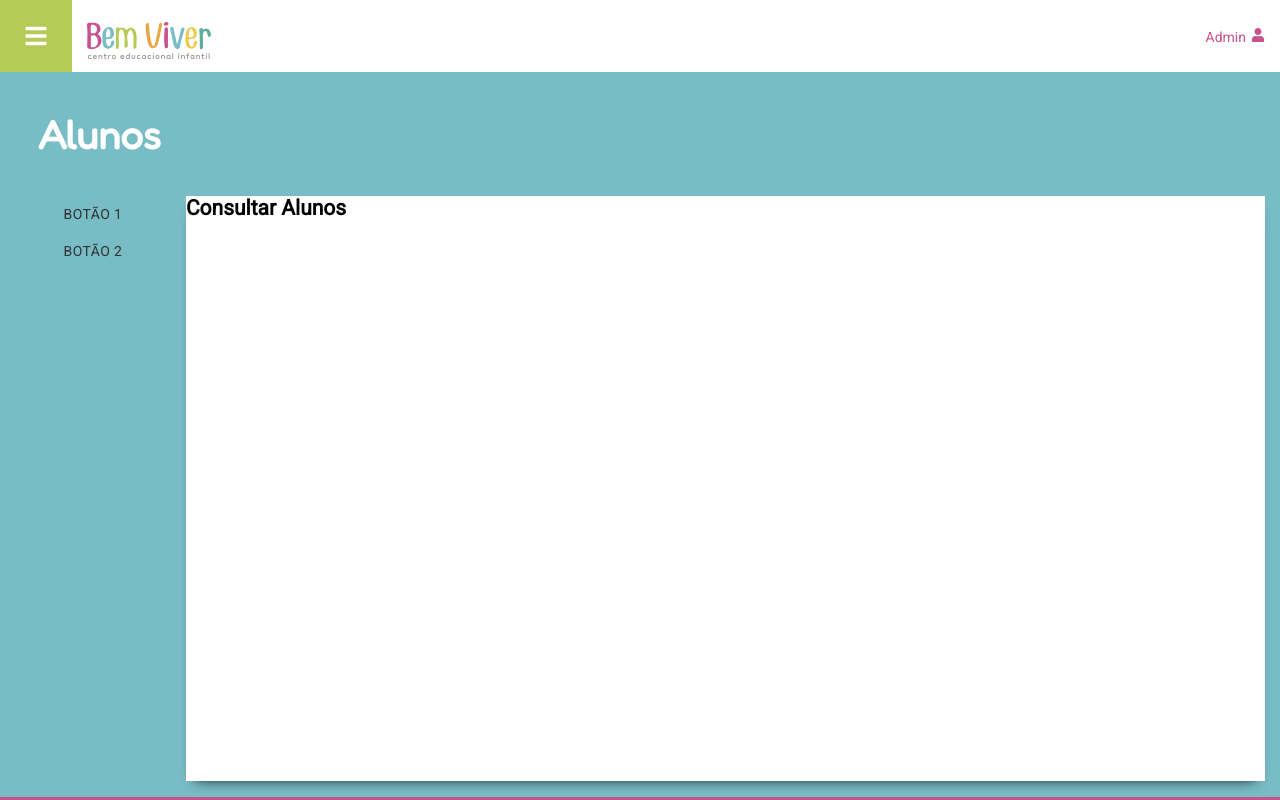
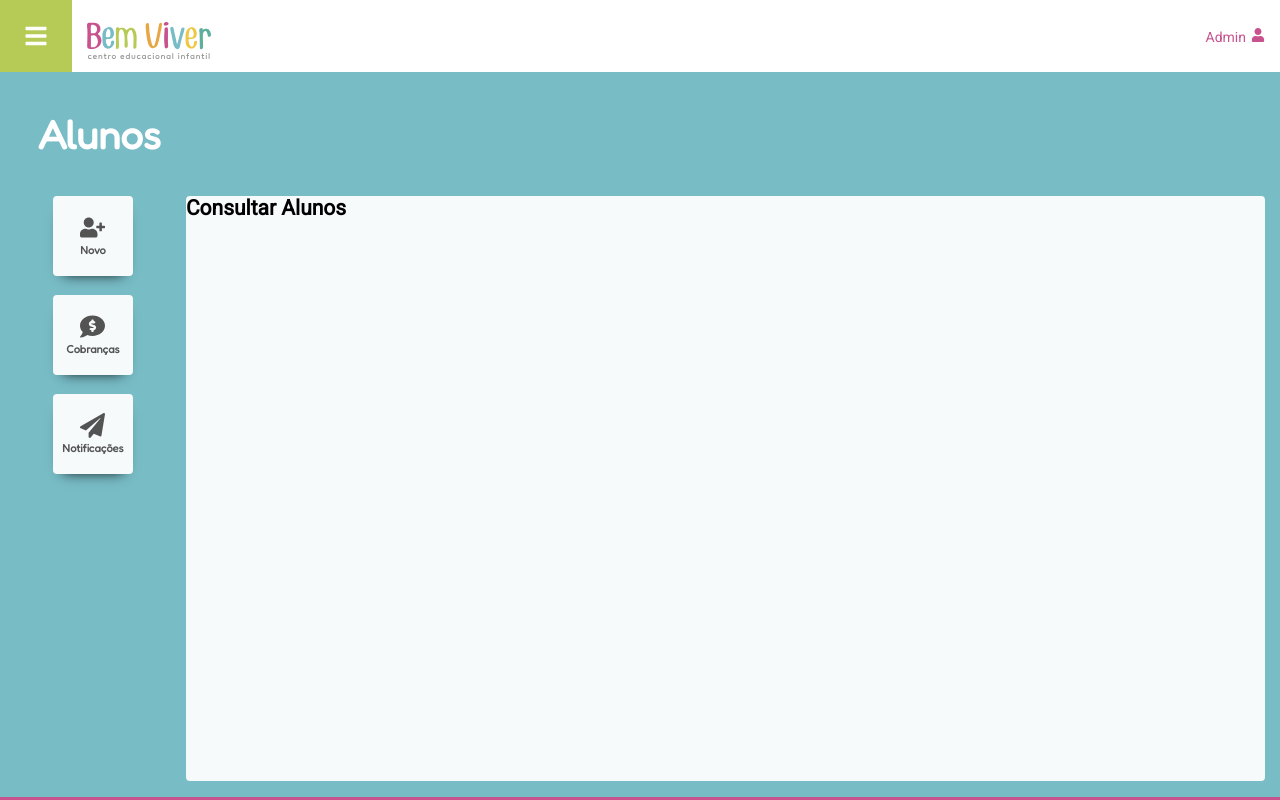
Before and after one commit to victortrindade1/bem-viver-admin, a React (Create React App) app: page /alunos in a window 1280 px wide. Built offline with nearby package versions, Linux system fonts and the light colour scheme.

Commit message:
Style Body Menu

```diff
--- a/src/components/BodyLayout/BodyMenu/index.tsx
+++ b/src/components/BodyLayout/BodyMenu/index.tsx
@@ -1,10 +1,18 @@
 import React from "react";
 import useMediaQuery from "@mui/material/useMediaQuery";
 import { FaEllipsisV } from "react-icons/fa";
-import { Container, MoreButtonContainer } from "./styles";
-import { Button } from "@mui/material";
 
-const BodyMenu: React.FC<IBodyMenu> = ({ links }: IBodyMenu) => {
+import {
+  Container,
+  MoreButtonContainer,
+  ButtonContainer,
+  LabelContainer,
+} from "./styles";
+
+const BodyMenu: React.FC<IBodyMenu> = ({
+  links,
+  backgroundColor,
+}: IBodyMenu) => {
   const breakpoint = useMediaQuery("(max-width:600px)");
 
   return (
@@ -15,8 +23,13 @@ const BodyMenu: React.FC<IBodyMenu> = ({ links }: IBodyMenu) => {
         </MoreButtonContainer>
       ) : (
         <Container>
-          <Button>Botão 1</Button>
-          <Button>Botão 2</Button>
+          {links &&
+            links.map(({ Icon, label }) => (
+              <ButtonContainer backgroundColor={backgroundColor}>
+                <Icon size={25} />
+                <LabelContainer>{label}</LabelContainer>
+              </ButtonContainer>
+            ))}
         </Container>
       )}
     </>
--- a/src/components/BodyLayout/BodyMenu/styles.ts
+++ b/src/components/BodyLayout/BodyMenu/styles.ts
@@ -1,4 +1,5 @@
 import styled from "styled-components";
+import { lighten } from "polished";
 
 export const Container = styled.div`
   height: 100%;
@@ -6,6 +7,7 @@ export const Container = styled.div`
   display: flex;
   flex-direction: column;
   padding-left: 15px;
+  align-items: center;
 `;
 
 export const MoreButtonContainer = styled.div`
@@ -13,3 +15,36 @@ export const MoreButtonContainer = styled.div`
   right: 27px;
   top: 16px;
 `;
+
+export const ButtonContainer = styled.div<IColor>`
+  height: 80px;
+  width: 80px;
+  background-color: ${(props) =>
+    props.backgroundColor
+      ? lighten(0.35, props.backgroundColor)
+      : "transparent"};
+  margin-bottom: 19px;
+  -webkit-box-shadow: 0px 8px 13px -10px #000000;
+  box-shadow: 0px 8px 13px -10px #000000;
+  border-radius: 4px;
+  display: flex;
+  flex-direction: column;
+  align-items: center;
+  justify-content: center;
+  color: ${(props) => props.theme.palette.primary.main};
+
+  svg {
+    color: ${(props) => props.theme.palette.primary.main};
+    margin-bottom: 3px;
+  }
+
+  font-family: "Fredoka";
+  font-size: 11px;
+  font-weight: bold;
+
+  :hover {
+    cursor: pointer;
+  }
+`;
+
+export const LabelContainer = styled.div``;
--- a/src/components/BodyLayout/index.tsx
+++ b/src/components/BodyLayout/index.tsx
@@ -11,13 +11,16 @@ interface IBodyLayout extends IBodyMenu {
 const BodyLayout: React.FC<IBodyLayout> = ({
   children,
   links,
+  backgroundColor,
 }: IBodyLayout) => {
   // const breakpoint = useMediaQuery("(max-width:600px)");
 
   return (
     <Container>
-      {links && <BodyMenu links={links} />}
-      <BodyContainer>{children}</BodyContainer>
+      {links && <BodyMenu links={links} backgroundColor={backgroundColor} />}
+      <BodyContainer backgroundColor={backgroundColor}>
+        {children}
+      </BodyContainer>
     </Container>
   );
 };
--- a/src/components/BodyLayout/styles.ts
+++ b/src/components/BodyLayout/styles.ts
@@ -1,4 +1,5 @@
 import styled from "styled-components";
+import { lighten } from "polished";
 
 export const Container = styled.div`
   display: flex;
@@ -7,12 +8,15 @@ export const Container = styled.div`
   height: auto;
 `;
 
-export const BodyContainer = styled.div`
+export const BodyContainer = styled.div<IColor>`
   width: 100%;
   height: calc(100vh - 215px);
-  background-color: #fff;
+  background-color: ${(props) =>
+    props.backgroundColor
+      ? lighten(0.35, props.backgroundColor)
+      : "transparent"};
   margin: 0 15px;
-  -webkit-box-shadow: 0px 10px 13px -7px #000000,
-    5px 5px 1px 5px rgba(101, 104, 114, 0);
-  box-shadow: 0px 8px 13px -10px #000000;
+  /* -webkit-box-shadow: 0px 8px 13px -10px #000000;
+  box-shadow: 0px 8px 13px -10px #000000; */
+  border-radius: 4px;
 `;
--- a/src/pages/Alunos/index.tsx
+++ b/src/pages/Alunos/index.tsx
@@ -1,20 +1,26 @@
 import React from "react";
-import { FaUser } from "react-icons/fa";
+import { FaUserPlus, FaCommentDollar, FaPaperPlane } from "react-icons/fa";
 
 import TitlePage from "components/TitlePage";
 import BodyLayout from "components/BodyLayout";
 
 import { Container } from "./styles";
+import theme from "styles/theme";
 
 const links = [
   {
     label: "Novo",
-    icon: FaUser,
+    Icon: FaUserPlus,
     url: "/alunos",
   },
   {
     label: "Cobranças",
-    icon: FaUser,
+    Icon: FaCommentDollar,
+    url: "/alunos",
+  },
+  {
+    label: "Notificações",
+    Icon: FaPaperPlane,
     url: "/alunos",
   },
 ];
@@ -23,7 +29,7 @@ const Alunos: React.FC = () => {
   return (
     <Container>
       <TitlePage titleLabel={"Alunos"} />
-      <BodyLayout links={links}>
+      <BodyLayout links={links} backgroundColor={theme.logo.azul}>
         <h2>Consultar Alunos</h2>
       </BodyLayout>
     </Container>
--- a/src/pages/Dashboard/index.tsx
+++ b/src/pages/Dashboard/index.tsx
@@ -4,12 +4,13 @@ import TitlePage from "components/TitlePage";
 import BodyLayout from "components/BodyLayout";
 
 import { Container } from "./styles";
+import theme from "styles/theme";
 
 const Dashboard: React.FC = () => {
   return (
     <Container>
       <TitlePage titleLabel="Dashboard" />
-      <BodyLayout>
+      <BodyLayout backgroundColor={theme.bg.main}>
         <h2>Últimos Pagamentos</h2>
       </BodyLayout>
     </Container>
--- a/src/styles/theme.ts
+++ b/src/styles/theme.ts
@@ -3,7 +3,8 @@ import { createTheme } from "@mui/material/styles";
 const theme = createTheme({
   palette: {
     primary: {
-      main: "#333",
+      // main: "#333",
+      main: "#535353",
       light: "#959693",
       dark: "#222",
       contrastText: "",
```
Also changed, not shown: src/types/layout.d.ts (+4 -3 lines), 1 other file (tests, documents, lock files or other folders).
